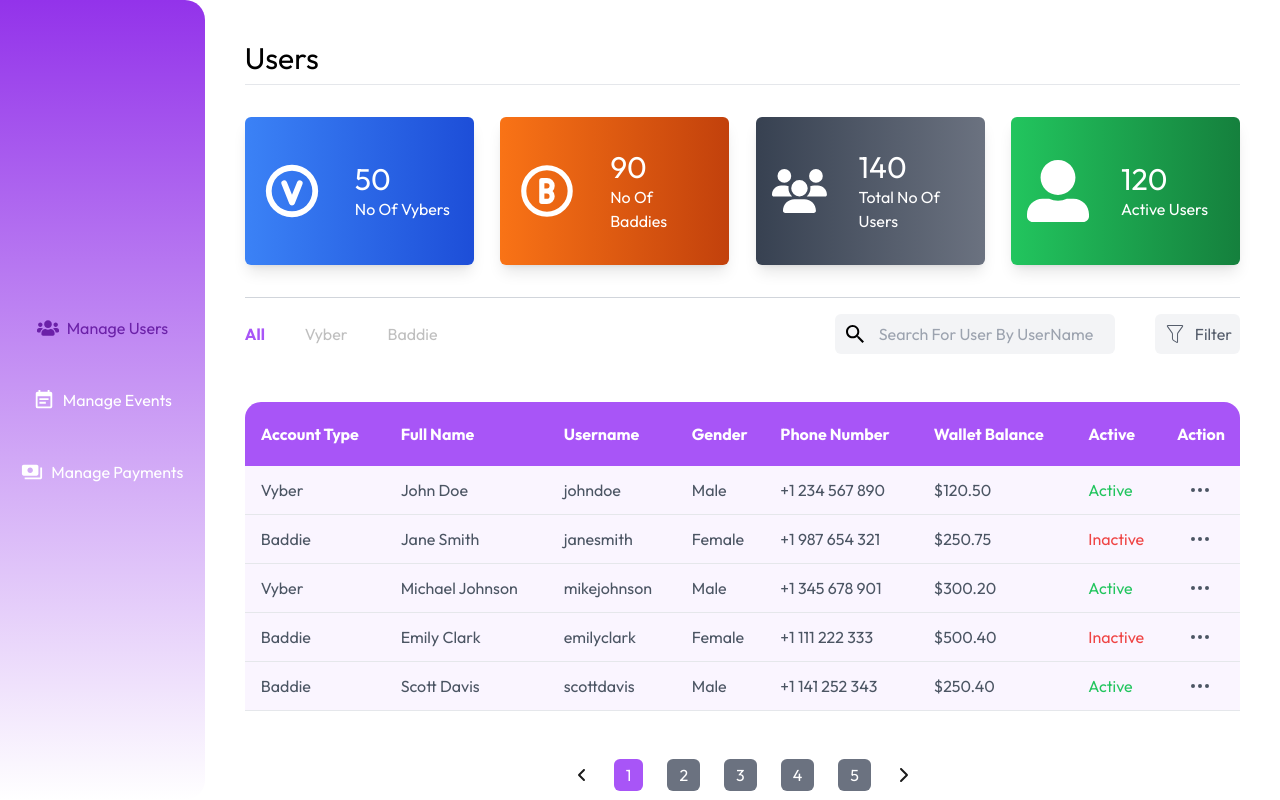
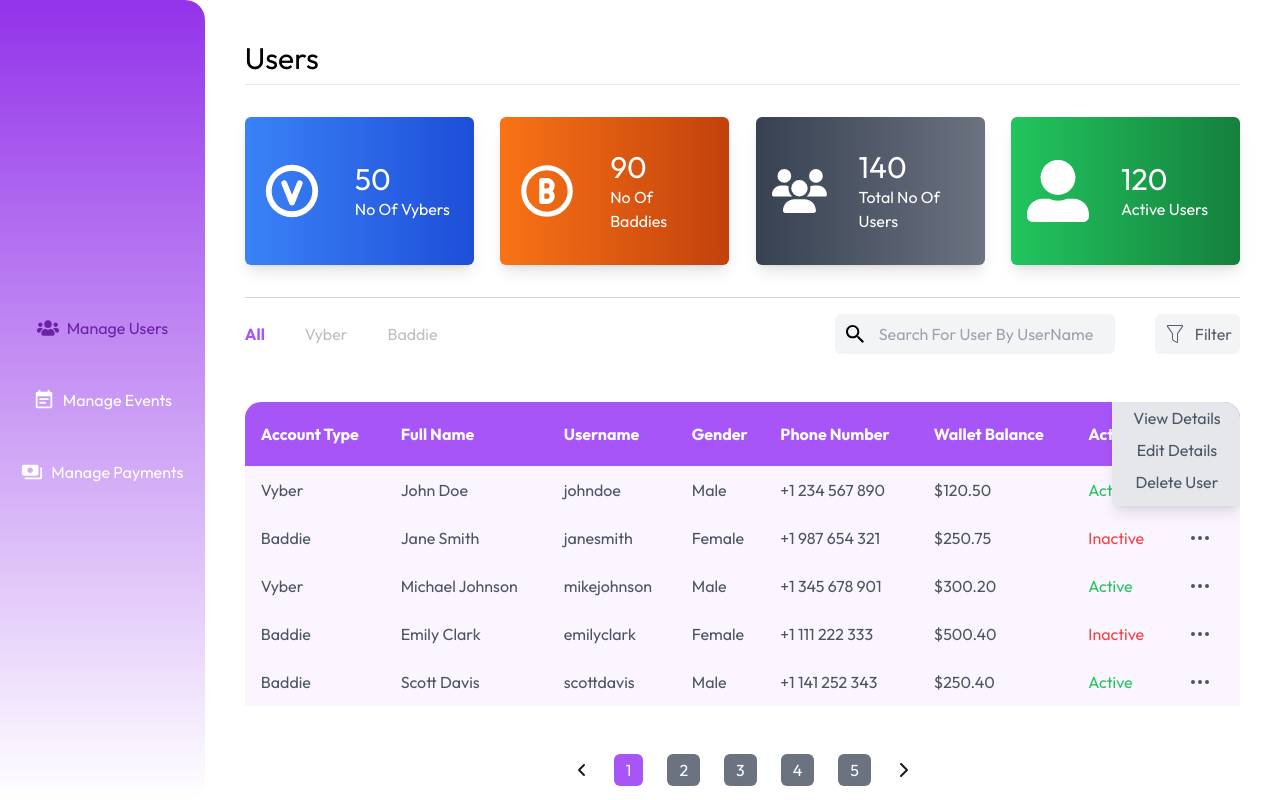
Before and after one commit to TEE2DWHY/vybesAppAdmin, a Next.js app: page /dashboard in a window 1280 px wide. Both pictures are taken after a click on the icon 1200 px from the left and 490 px from the top of the page. Built offline with nearby package versions, Linux system fonts and the light colour scheme.

Commit message:
added the modal for the action icon

```diff
--- a/app/dashboard/components/Users.tsx
+++ b/app/dashboard/components/Users.tsx
@@ -12,6 +12,9 @@ import { FaChevronRight } from "react-icons/fa6";
 const Users = () => {
   const [accountType, setAccountType] = useState("All");
   const [pagination, setPagination] = useState(1);
+  const [selectedUserIndex, setSelectedUserIndex] = useState<number | null>(
+    null
+  );
 
   const users = [
     {
@@ -65,6 +68,10 @@ const Users = () => {
     if (accountType === "All") return true;
     return user.accountType.toLowerCase() === accountType.toLowerCase();
   });
+
+  const toggleModal = (index: number | null) => {
+    setSelectedUserIndex(selectedUserIndex === index ? null : index);
+  };
 
   return (
     <div className="w-full">
@@ -155,7 +162,10 @@ const Users = () => {
           </div>
         </div>
       </div>
-      <table className="my-12 w-full rounded-tl-2xl rounded-tr-2xl overflow-hidden border-spacing-0">
+      <table
+        className="my-12 w-full rounded-tl-2xl rounded-tr-2xl border-separate border-spacing-0 overflow-hidden"
+        onClick={() => setSelectedUserIndex(null)}
+      >
         <thead className="text-left bg-purple-500 ">
           <tr>
             <th className="pl-4 text-white py-5">Account Type</th>
@@ -184,10 +194,27 @@ const Users = () => {
                   <span className="text-red-500">Inactive</span>
                 )}
               </td>
-              <td>
-                <span className="flex items-center justify-center cursor-pointer">
-                  <HiOutlineDotsHorizontal size={24} />
+              <td className="relative">
+                <span className="flex items-center justify-center cursor-pointer overflow-hidden">
+                  <HiOutlineDotsHorizontal
+                    size={24}
+                    cursor={"pointer"}
+                    onClick={(e) => {
+                      e.stopPropagation();
+                      toggleModal(index);
+                    }}
+                  />
                 </span>
+                {selectedUserIndex === index && (
+                  <ul
+                    className="flex flex-col gap-2 absolute bg-gray-200 rounded-md p-3 top-[-72px] items-center justify-center w-[130px] ml-[-50px] mr-0 z-30 shadow-lg"
+                    onClick={(e) => e.stopPropagation()}
+                  >
+                    <li className="cursor-pointer">View Details</li>
+                    <li className="cursor-pointer">Edit Details</li>
+                    <li className="cursor-pointer">Delete User</li>
+                  </ul>
+                )}
               </td>
             </tr>
           ))}
@@ -244,6 +271,7 @@ const Users = () => {
           size={16}
           color="#1b1b1b"
           onClick={() => setPagination((prev) => (prev >= 5 ? 1 : prev + 1))}
+          cursor={"pointer"}
         />
       </ul>
     </div>
```
